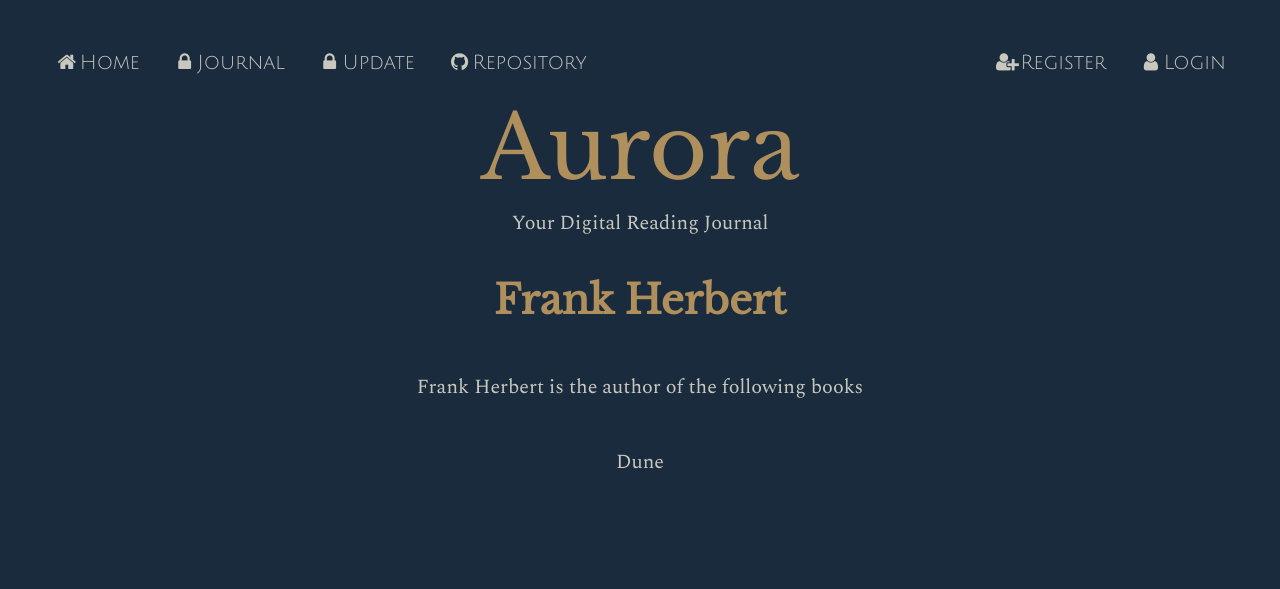
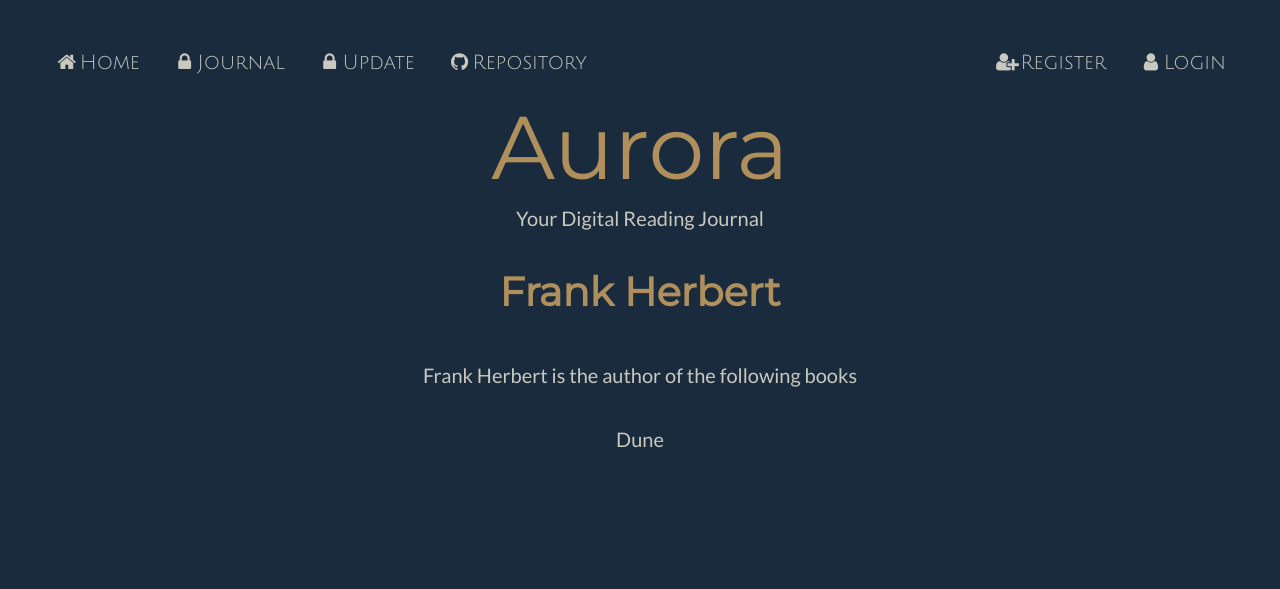
Before and after one commit to StephenHuang17253/aurora, a Flask app: a page that uses templates/nav.html in a window 1280 px wide. Shown: the top 589 px of the page. Run offline with Flask 2, Linux system fonts and the light colour scheme; data comes from the database, SQL or seed files in the repository.

Commit message:
0.36 - Add new table styling, border-bottom to th

```diff
--- a/static/styles.css
+++ b/static/styles.css
@@ -24,9 +24,9 @@
     --main-color: #af8f5c;
     --sub-color: #3a506c;
     --text-color: #c9c8bf;
-    --font-aurora: "Libre Baskerville";
-    --font-header: "Libre Baskerville";
-    --font-body: "Spectral";
+    --font-aurora: "Montserrat";
+    --font-header: "Montserrat";
+    --font-body: "Lato";
     --font-nav: "Julius Sans One";
     }
 
@@ -142,12 +142,13 @@ select {
 table {
     border-collapse: collapse;
     margin: auto;
+    text-align: left;
 }
 
 
 th, td {
     text-align: left;
-    padding: 15px;z
+    padding: 10px;
 }
 
 p {
@@ -158,9 +159,11 @@ tr {
     text-align: left;
 }
 th {
-    font-family: var(--font-header);;
-    font-size: 135%;
+    font-family: var(--font-body);;
+    font-weight: normal;
+    font-size: 110%;
     color: var(--text-color);
+    border-bottom: 1px solid var(--text-color);
 }
 
 .content {
```
